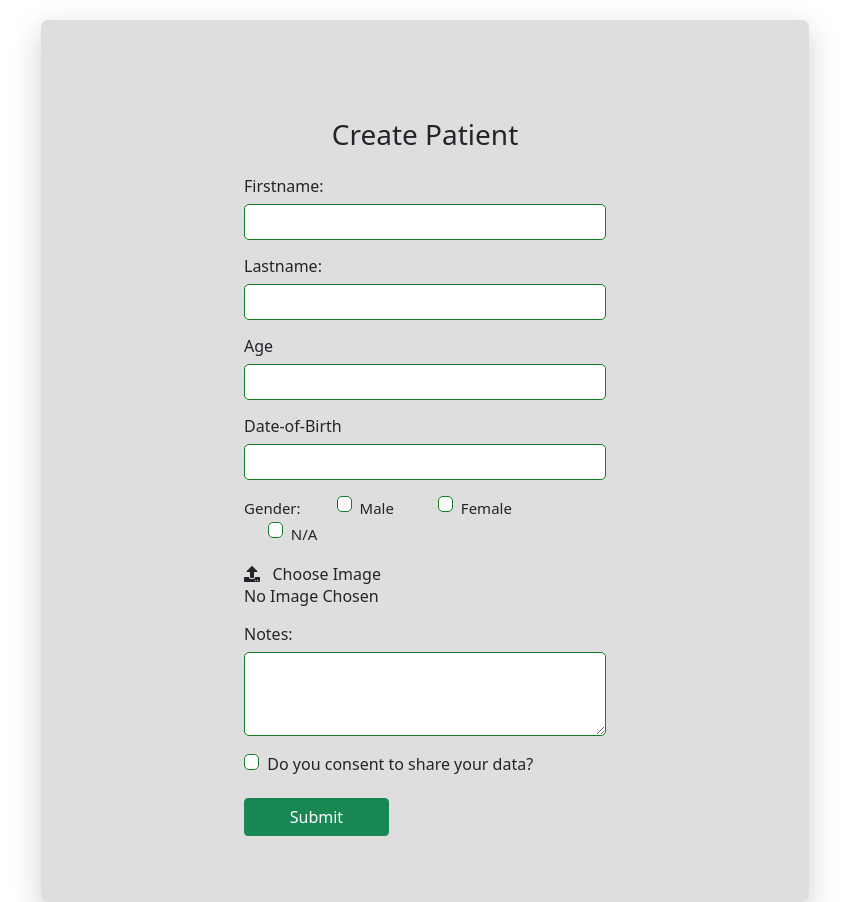
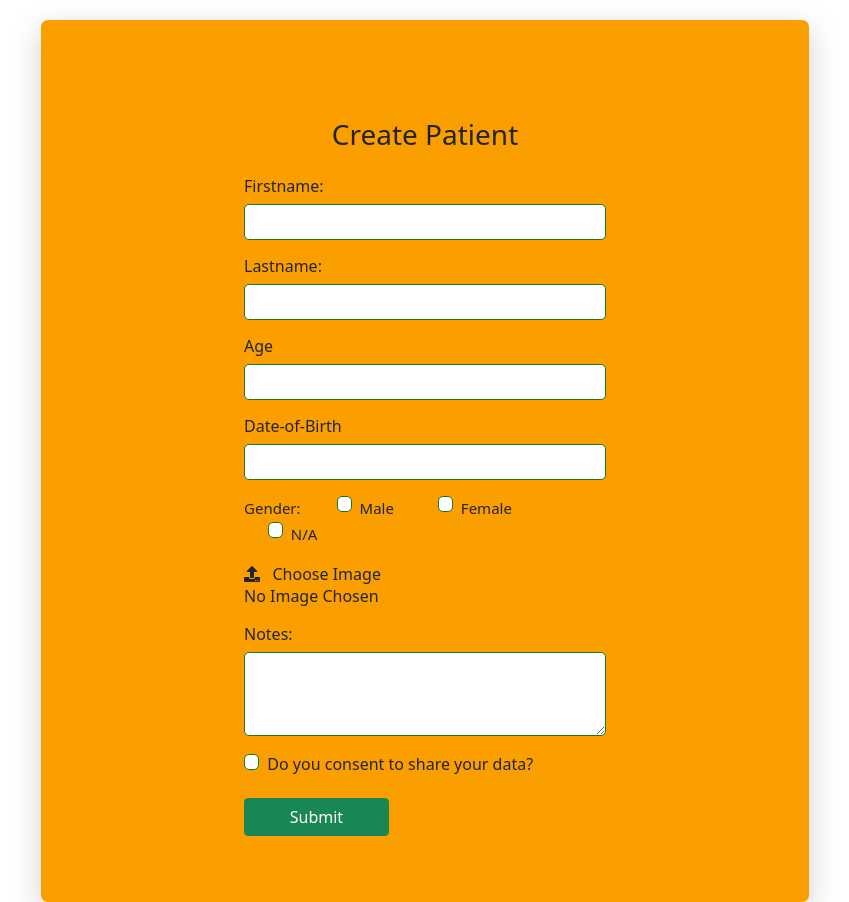
Before and after one commit to Aswath1999/EHRCRUD, a PHP site: page /EHR/CRUD/createpatient.php in a window 1280 px wide. Shown: the part 85-987 px from the top of the page, without its empty margins (215-1064 px from the left). Run offline with PHP 8.4, Linux system fonts and the light colour scheme; the visitor is signed in with stand-in values (Sample User, id 1); some libraries are stand-ins or nearby versions.

Commit message:
changed background color to edit forms

```diff
--- a/css/styles.css
+++ b/css/styles.css
@@ -168,7 +168,7 @@
 
 /* css for create and edit patient */
 .Patient .container{
-    background-color: #bbbaba79;
+    background-color: #FB9E00;
     width: 60%;
     position: relative;
     margin: 20px auto;
```
